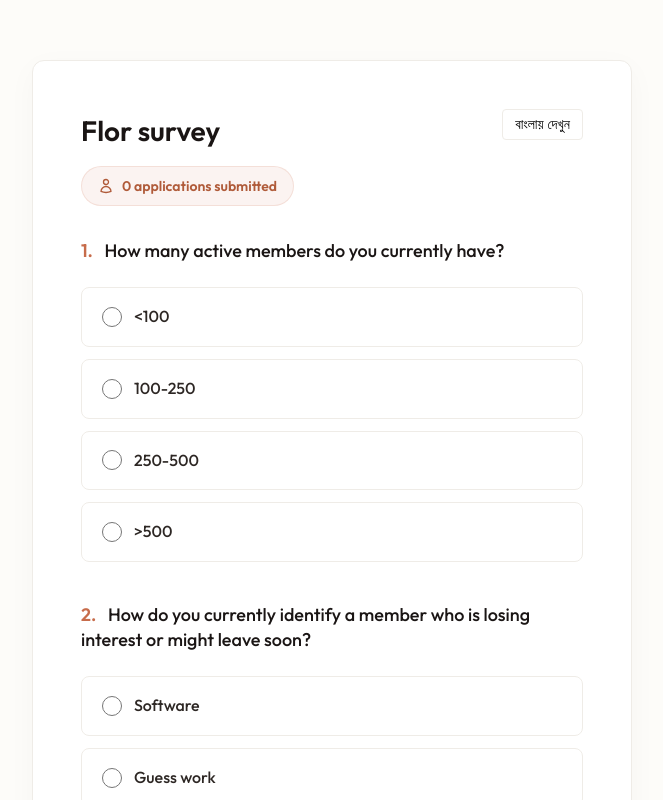
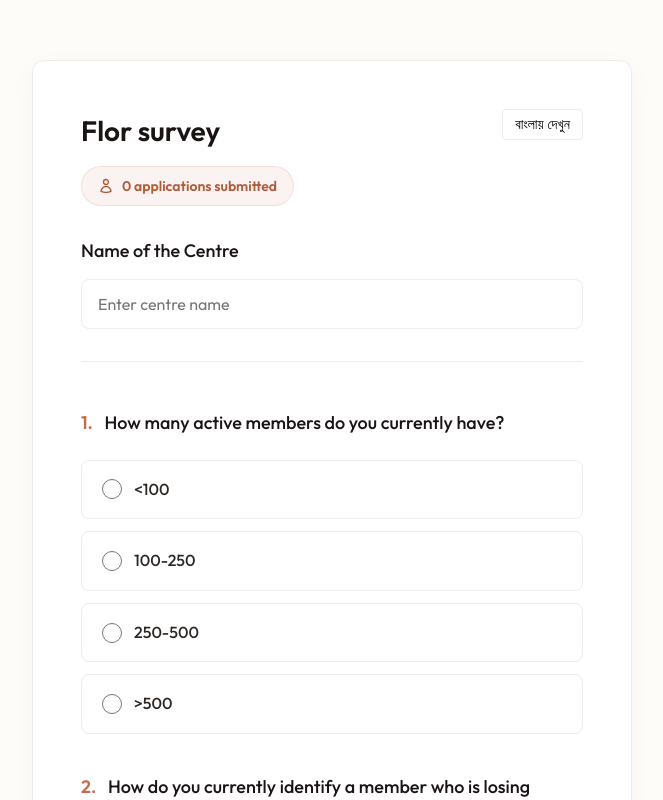
Before and after one commit to mystateofart-max/Flor-Survey, a Next.js app: page / in a window 1280 px wide. Shown: the top 800 px of the page, without its empty margins (308-971 px from the left). Built offline with nearby package versions, Linux system fonts and the light colour scheme; no server answers; the database is empty.

Commit message:
feat: add centre name and software wishlist question to survey

```diff
--- a/app/globals.css
+++ b/app/globals.css
@@ -160,3 +160,22 @@ a {
   margin-bottom: 32px;
   border: 1px solid rgba(199, 108, 75, 0.15);
 }
+
+.text-input {
+  width: 100%;
+  padding: 14px 16px;
+  border: 1px solid var(--border);
+  border-radius: 8px;
+  background-color: var(--surface);
+  font-family: inherit;
+  font-size: 16px;
+  color: var(--foreground);
+  transition: all 0.2s ease;
+  outline: none;
+}
+
+.text-input:focus {
+  border-color: var(--primary);
+  box-shadow: 0 0 0 3px rgba(199, 108, 75, 0.1);
+  background-color: var(--surface-hover);
+}
--- a/components/SurveyForm.js
+++ b/components/SurveyForm.js
@@ -13,6 +13,8 @@ const uiText = {
     submitting: 'Submitting...',
     submitSurvey: 'Submit Survey',
     switchLang: 'বাংলায় দেখুন',
+    centreNameLabel: 'Name of the Centre',
+    centreNamePlaceholder: 'Enter centre name',
   },
   bn: {
     title: 'Flor সার্ভে',
@@ -24,6 +26,8 @@ const uiText = {
     submitting: 'জমা দেওয়া হচ্ছে...',
     submitSurvey: 'সার্ভে জমা দিন',
     switchLang: 'View in English',
+    centreNameLabel: 'সেন্টারের নাম',
+    centreNamePlaceholder: 'সেন্টারের নাম লিখুন',
   }
 };
 
@@ -128,6 +132,17 @@ const questions = [
     }
   },
   {
+    id: 'q_software_wishlist',
+    en: {
+      text: 'What is one feature you wish your current software had?',
+      isText: true
+    },
+    bn: {
+      text: 'আপনার বর্তমান সফটওয়্যারে এমন কোন ফিচার আছে যা আপনি থাকলে খুশি হতেন?',
+      isText: true
+    }
+  },
+  {
     id: 'q_churn_drop_rating',
     en: {
       text: 'If your churn rate could drop by 15% without any extra work from your staff, how valuable would that be?',
@@ -211,12 +226,33 @@ export default function SurveyForm({ initialCount }) {
       </div>
 
       <form onSubmit={handleSubmit}>
+        <div className="question-block" style={{ marginBottom: '48px', borderBottom: '1px solid var(--border)', paddingBottom: '32px' }}>
+          <h3 style={{ marginBottom: '16px' }}>{t.centreNameLabel}</h3>
+          <input
+            type="text"
+            placeholder={t.centreNamePlaceholder}
+            className="text-input"
+            value={formData.centre_name || ''}
+            onChange={(e) => handleOptionChange('centre_name', e.target.value)}
+            required
+          />
+        </div>
+
         {questions.map((q, index) => {
           const qLang = q[lang];
 
           return (
             <div key={q.id} className="question-block" style={{ animationDelay: `${index * 0.05}s` }}>
               <h3><span className="question-number">{index + 1}.</span> {qLang.text}</h3>
+              {qLang.isText ? (
+                <textarea
+                  className="text-input"
+                  style={{ minHeight: '100px', resize: 'vertical' }}
+                  value={formData[q.id] || ''}
+                  onChange={(e) => handleOptionChange(q.id, e.target.value)}
+                  placeholder="..."
+                />
+              ) : (
                 <div className="options-group">
                   {qLang.options.map((optionDisplayText, objIndex) => {
                     const englishValue = q.en.options[objIndex];
@@ -238,6 +274,7 @@ export default function SurveyForm({ initialCount }) {
                     );
                   })}
                 </div>
+              )}
             </div>
           );
         })}
```
Also changed, not shown: 1 other file (tests, documents, lock files or other folders). Lines whose indentation alone changed are shown as unchanged.
